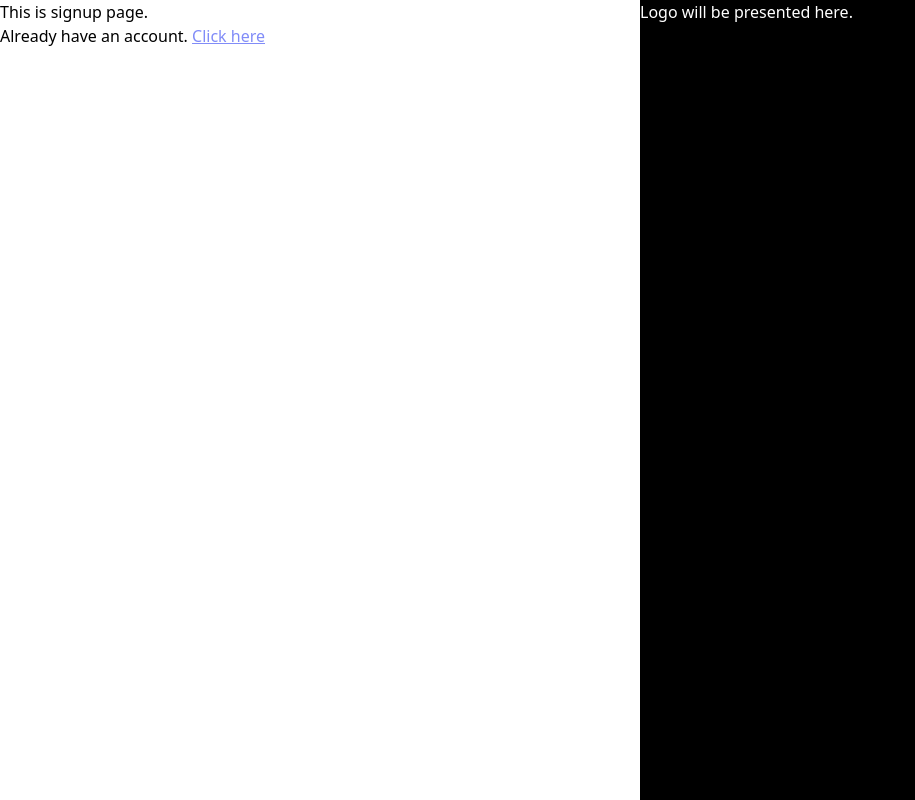
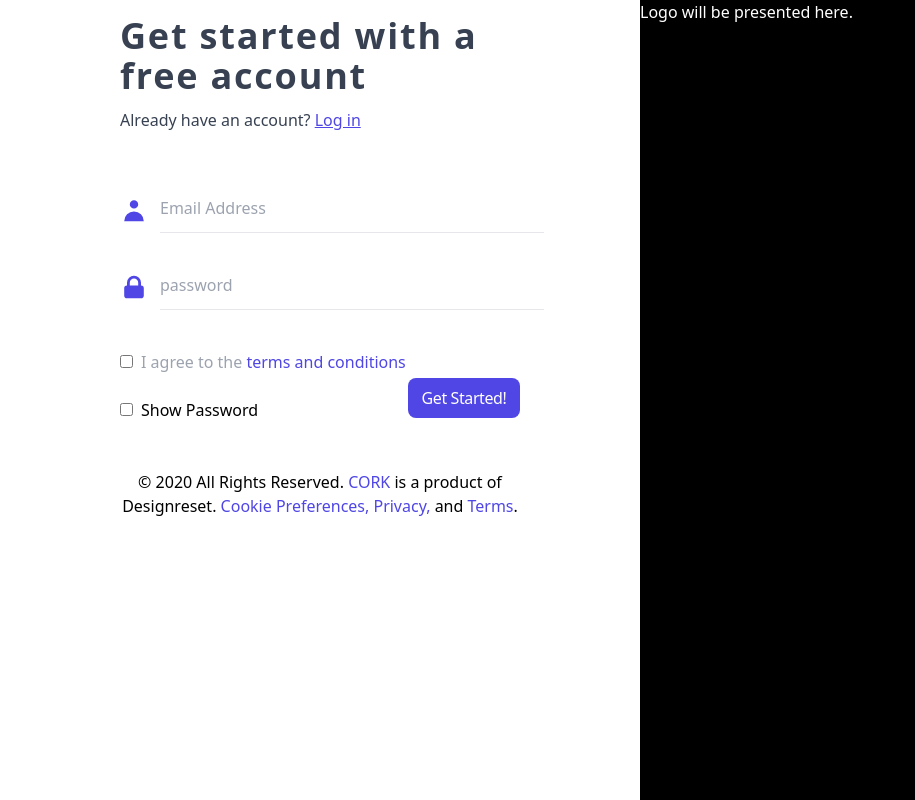
Before and after one commit to nandinigoel11/batch-project, a React (Create React App) app: page /signup in a window 1280 px wide. Shown: the whole page, without its empty margins (0-915 px from the left). Built offline with nearby package versions, Linux system fonts and the light colour scheme.

Commit message:
created signup page

```diff
--- /dev/null
+++ b/src/components/PrimaryButton.tsx
@@ -0,0 +1,19 @@
+import { ButtonHTMLAttributes, Children, FC, memo } from "react";
+
+interface Props extends ButtonHTMLAttributes<HTMLButtonElement> {
+}
+const PrimaryButton: FC<Props> = ({ className, children, ...rest }) => {
+    return (
+        <div>
+            <button
+                type="submit"
+                className={"items-center tracking-tight text-white bg-indigo-600 rounded-lg" + " " + className}
+            >{children}</button>
+        </div>
+    );
+};
+
+PrimaryButton.defaultProps = {
+}
+
+export default memo(PrimaryButton);
--- a/src/pages/Login.page.tsx
+++ b/src/pages/Login.page.tsx
@@ -5,6 +5,7 @@ import { FaSpinner } from "react-icons/fa";
 import * as yup from "yup";
 import { ErrorMessage, useFormik } from "formik";
 import Input from "../components/Input";
+import PrimaryButton from "../components/PrimaryButton";
 
 interface Props {
 }
@@ -37,7 +38,7 @@ const Login: React.FC<Props> = (Props) => {
       <div className="mx-20">
         <div className="px-10 text-left">
           <div>
-            <h1 className="pt-4 text-4xl font-semibold tracking-wider">Log In to <span className="text-indigo-600"> CORK</span></h1>
+            <h1 className="pt-4 text-4xl font-semibold tracking-wider text-gray-700">Log In to <span className="text-indigo-600"> CORK</span></h1>
             <h3 className="pt-2 tracking-wider">New Here? <Link to="/signup"> <span className="text-indigo-600 underline"> Create an account </span></Link></h3>
           </div>
           <form className="mt-16"
@@ -79,11 +80,7 @@ const Login: React.FC<Props> = (Props) => {
                 <label htmlFor="show-password">Show Password</label>
               </div>
               {isSubmitting && <FaSpinner className="w-6 h-6 animate-spin"></FaSpinner>}
-              <div>
-                <button
-                  type="submit"
-                  className="items-center w-20 h-10 tracking-tight text-white bg-indigo-600 rounded-lg">Log In</button>
-              </div>
+              <PrimaryButton className="w-20 h-10">Log In</PrimaryButton>
             </div>
             <div className="mt-8 space-x-2 text-center">
               <input id="logged-in" name="logged-in" type="checkbox" />
--- a/src/pages/Signup.page.tsx
+++ b/src/pages/Signup.page.tsx
@@ -1,14 +1,90 @@
 import { FC, memo } from "react";
-import { Link } from "react-router-dom";
-import AuthSection from "../components/AuthSection";
+import { Link, useHistory } from "react-router-dom";
+import { HiUser, HiLockClosed } from "react-icons/hi";
+import Input from "../components/Input";
+import { ErrorMessage, useFormik } from "formik";
+import * as yup from "yup";
+import PrimaryButton from "../components/PrimaryButton";
+
 interface Props {
 }
 const Signup: FC<Props> = (Props) => {
+  const history = useHistory();
+
+  const { getFieldProps, handleSubmit, values, touched, isSubmitting, errors } = useFormik({
+    initialValues: {
+      email: "",
+      password: "",
+    },
+    validationSchema: yup.object().shape({
+      email: yup.string().required().email(),
+      password: yup.string().required().min(8)
+    }),
+    onSubmit: (data, { setSubmitting }) => {
+      console.log("form submitting", data);
+      setTimeout(() => {
+        console.log("form submitted", data);
+        history.push("/dashboard");
+      }, 5000);
+
+    },
+  });
   return (
-    <div>
-      This is signup page. <br />
-      Already have an account. <Link to="/login"><span className="text-indigo-400 underline"> Click here</span> </Link>
+    <div className="w-1/2">
+      <div className="mx-20">
+        <div className="px-10 text-left">
+          <div>
+            <h1 className="pt-4 text-4xl font-semibold tracking-wider text-gray-700">Get started with a
+              free account </h1>
+            <h3 className="pt-3 text-gray-700"> Already have an account?<Link to="/login"> <span className="text-indigo-600 underline"> Log in </span></Link></h3>
+          </div>
+          <form className="mt-16"
+            onSubmit={handleSubmit}>
+            <div className="flex pb-2 space-x-3">
+              <span>
+                <HiUser className="text-indigo-600 w-7 h-7"></HiUser>
+              </span>
+              <Input
+                type="email"
+                autoComplete="email"
+                required
+                touched={touched.email}
+                error={errors.email}
+                {...getFieldProps("email")}
+                placeholder="Email Address" id="email"
+              />
+            </div>
+            <div className="flex pt-8 pb-2 space-x-3 ">
+              <span>
+                <HiLockClosed className="text-indigo-600 w-7 h-7"></HiLockClosed>
+              </span>
+              <Input
+                type="password"
+                required
+                touched={touched.password}
+                error={errors.password}
+                autoComplete="current-password"
+                {...getFieldProps("password")}
+                placeholder="password" id="password"
+              />
+            </div>
+            <div className="mt-8 space-x-2 text-left">
+              <input id="terms-and-cond" name="terms-and-cond" type="checkbox" />
+              <label htmlFor="terms-and-cond" className="text-gray-400">I agree to the <span className="text-indigo-600">terms and conditions</span></label>
+            </div>
+            <div className="flex items-center justify-between">
+            <div className="mt-6 space-x-2">
+                <input id="show-password" name="show-password" type="checkbox" />
+                <label htmlFor="show-password">Show Password</label>
+                </div>
+              <PrimaryButton className="h-10 w-28">Get Started!</PrimaryButton>
+              </div>
+          </form>
+          <p className="mt-12 text-center">© 2020 All Rights Reserved. <span className="text-indigo-600"> CORK</span> is a product of Designreset. <span className="text-indigo-600"> Cookie Preferences, Privacy,</span> and <span className="text-indigo-600"> Terms</span>.</p>
+        </div>
+      </div>
     </div>
+
 
   );
 };
@@ -17,3 +93,8 @@ Signup.defaultProps = {
 };
 
 export default memo(Signup);
+
+{/* <div>
+     This is signup page. <br />
+     Already have an account. <Link to="/login"><span className="text-indigo-400 underline"> Click here</span> </Link>
+     </div>  */}
```
